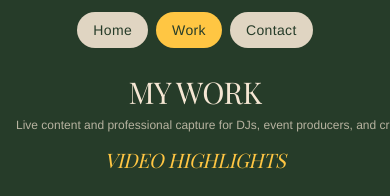
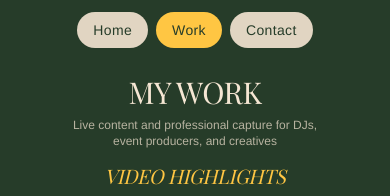
Before and after one commit to buypasses/suzstudio, a Next.js app: page /work in a window 390 px wide. Shown: the top 196 px of the page. Built offline with nearby package versions, Linux system fonts and the light colour scheme; a web font is replaced by a local one.

Commit message:
Break tagline onto two lines after 'DJs' for mobile readability
Replaced whitespace-nowrap with a <br /> after 'DJs,' so the second
line 'event producers, and creatives' wraps cleanly on mobile instead
of being cut off.

https://claude.ai/code/session_01CUZdHRRwihG7Xze4pRexwP

```diff
--- a/src/app/work/page.tsx
+++ b/src/app/work/page.tsx
@@ -419,8 +419,9 @@ export default function WorkPage() {
                 MY WORK
               </h1>
             </HeroText>
-            <p className="text-center text-cream/70 text-xs sm:text-sm mb-4 sm:mb-12 max-w-3xl mx-auto whitespace-nowrap">
-              Live content and professional capture for DJs, event producers, and creatives
+            <p className="text-center text-cream/70 text-xs sm:text-sm mb-4 sm:mb-12 max-w-3xl mx-auto">
+              Live content and professional capture for DJs,<br />
+              event producers, and creatives
             </p>
           </FadeInUp>
 
```
